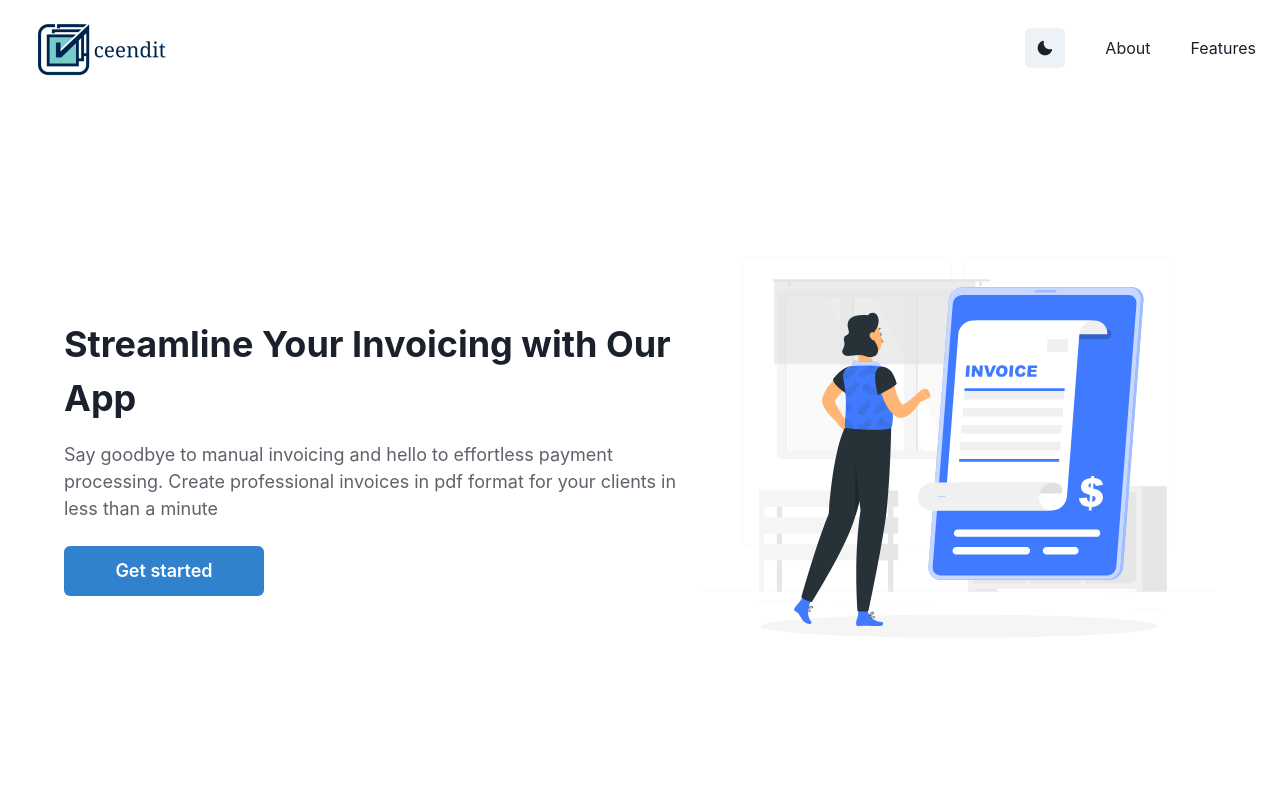
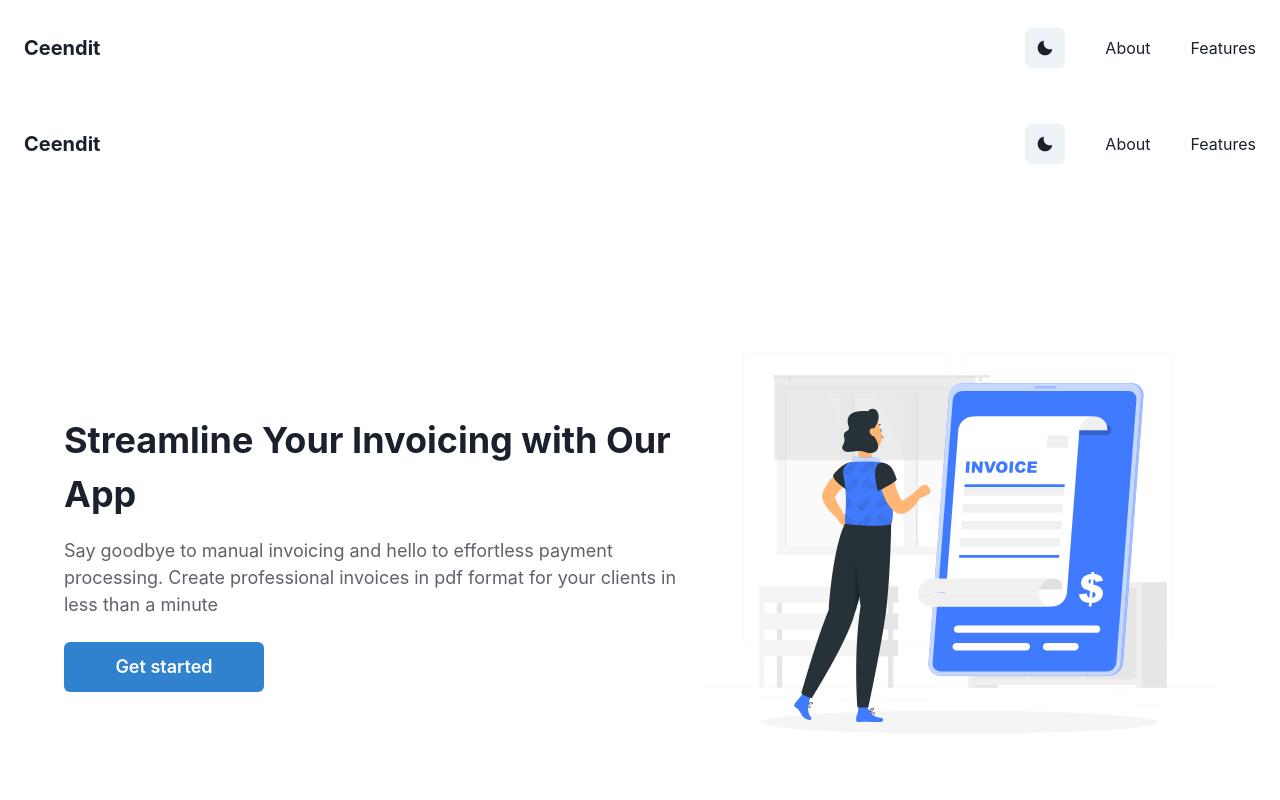
Before and after one commit to kodervine/ceendit-react, a React (Vite) app: page / in a window 1280 px wide. Shown: the top 800 px of the page. Built offline with nearby package versions, Linux system fonts and the light colour scheme; no server answers; the database is empty.

Commit message:
added some links to the drawerComponents feature

```diff
--- a/src/App.jsx
+++ b/src/App.jsx
@@ -1,4 +1,5 @@
 import "./App.css";
+import { useRef } from "react";
 import {
   BrowserRouter as Router,
   Routes,
@@ -6,8 +7,9 @@ import {
   Link,
   useNavigate,
 } from "react-router-dom";
-import { Box, Flex, Tabs, TabList, Tab } from "@chakra-ui/react";
+import { Box, Flex, Tabs, TabList, Tab, useDisclosure } from "@chakra-ui/react";
 import { useGlobalContext } from "./context";
+import DrawerComponent from "./components/homepageComponents/DrawerComponent";
 import InvoiceApp from "./pages/InvoiceApp";
 import FormPreview from "./pages/FormPreview";
 import InvoiceHistory from "./pages/InvoiceHistory";
@@ -17,9 +19,15 @@ import HomePage from "./pages/HomePage";
 import SignInPage from "./pages/SignInPage";
 import SignUpPage from "./pages/SignUpPage";
 import { logOutUser } from "./firebase-config";
+import Nav from "./components/homepageComponents/Nav";
 
 function App() {
   const smallScreenWidth = window.innerWidth < 700;
+  // For drawer component
+  const { isOpen, onOpen, onClose } = useDisclosure();
+  const btnRef = useRef();
+
+  // For form preview
   const { showPreviewComponent, showAllInvoice, currentUser } =
     useGlobalContext();
 
@@ -31,6 +39,7 @@ function App() {
 
   return (
     <Box>
+      <Nav ref={btnRef} onOpen={onOpen} />
       {currentUser && (
         <Tabs
           variant="soft-rounded"
@@ -56,6 +65,7 @@ function App() {
           </TabList>
         </Tabs>
       )}
+      <DrawerComponent isOpen={isOpen} onClose={onClose} btnRef={btnRef} />
 
       {/* Display when invoice is saved successfully */}
       {showAllInvoice && <AlertComponent />}
--- a/src/components/homepageComponents/DrawerComponent.jsx
+++ b/src/components/homepageComponents/DrawerComponent.jsx
@@ -31,12 +31,15 @@ const DrawerComponent = ({ isOpen, onClose, btnRef }) => {
         <DrawerCloseButton />
         <DrawerHeader>Ceendit</DrawerHeader>
 
-        <DrawerBody>
-          <Flex flexDirection="column">
-            <Link mb="5">About</Link>
+        <DrawerBody mb="4">
+          <Flex flexDirection="column" gap="3">
+            <Link>About</Link>
             <Link color="blue.500" onClick={handleNavigateUser}>
               Log in
             </Link>
+            <Link to="create-invoice">Create Invoice</Link>
+            <Link to="/form-preview">Form Preview</Link>
+            <Link to="/invoice-history">See all Invoice</Link>
           </Flex>
         </DrawerBody>
       </DrawerContent>
--- a/src/components/homepageComponents/Nav.jsx
+++ b/src/components/homepageComponents/Nav.jsx
@@ -39,7 +39,10 @@ const Nav = ({ onOpen, ref }) => {
       w="full"
       bg={navBg}
     >
-      <Image src={logo} alt="ceendit logo" />
+      {/* <Image src={logo} alt="ceendit logo" /> */}
+      <Text fontSize="xl" fontWeight="bold">
+        Ceendit
+      </Text>
 
       <Spacer />
 
--- a/src/pages/SignUpPage.jsx
+++ b/src/pages/SignUpPage.jsx
@@ -37,7 +37,7 @@ const SignUpPage = () => {
   const handleRegisterUser = async () => {
     try {
       await signInWithGoogle();
-      await navigateUser("/");
+      await navigateUser("/create-invoice");
     } catch (e) {
       console.log(e);
     }
```
